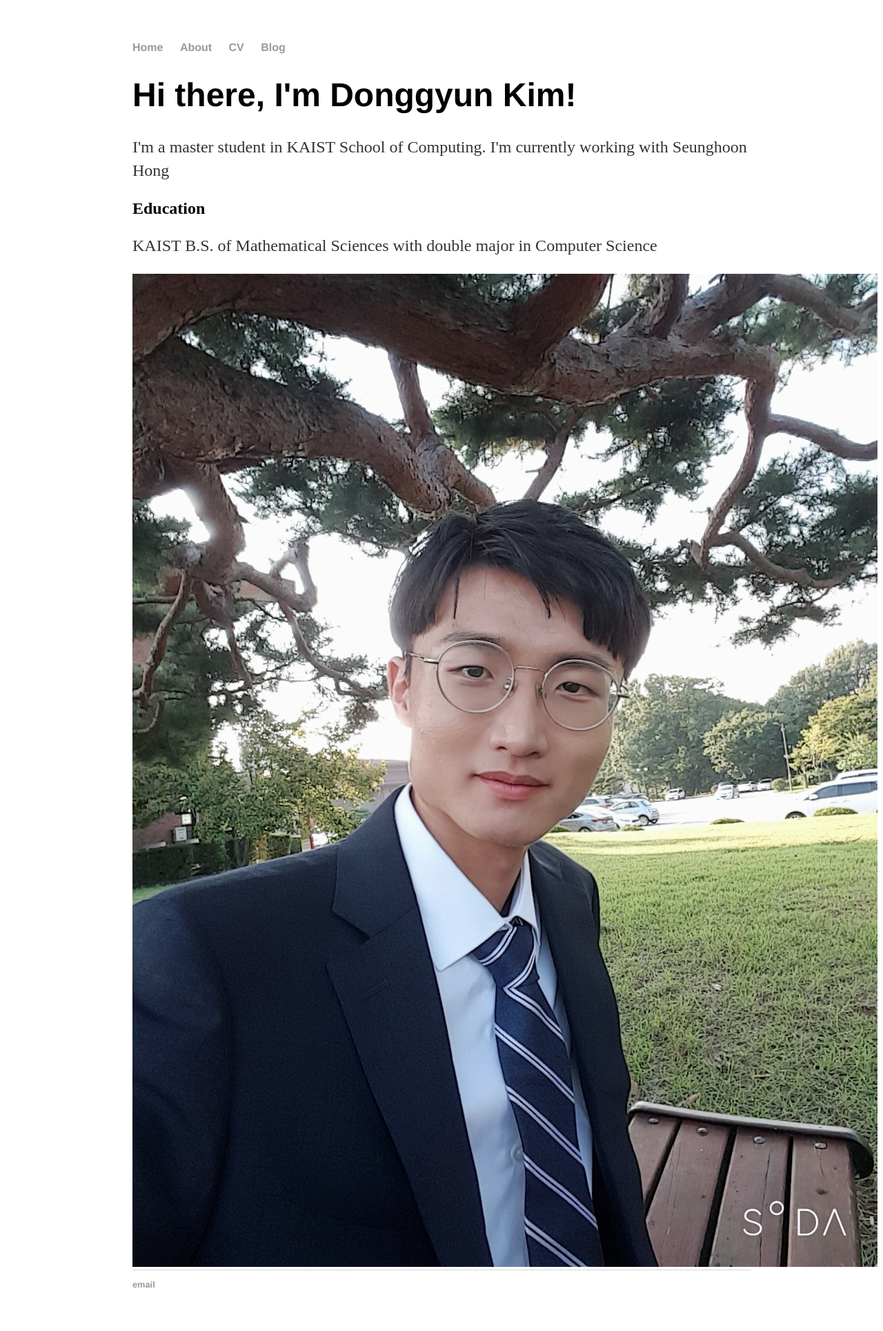
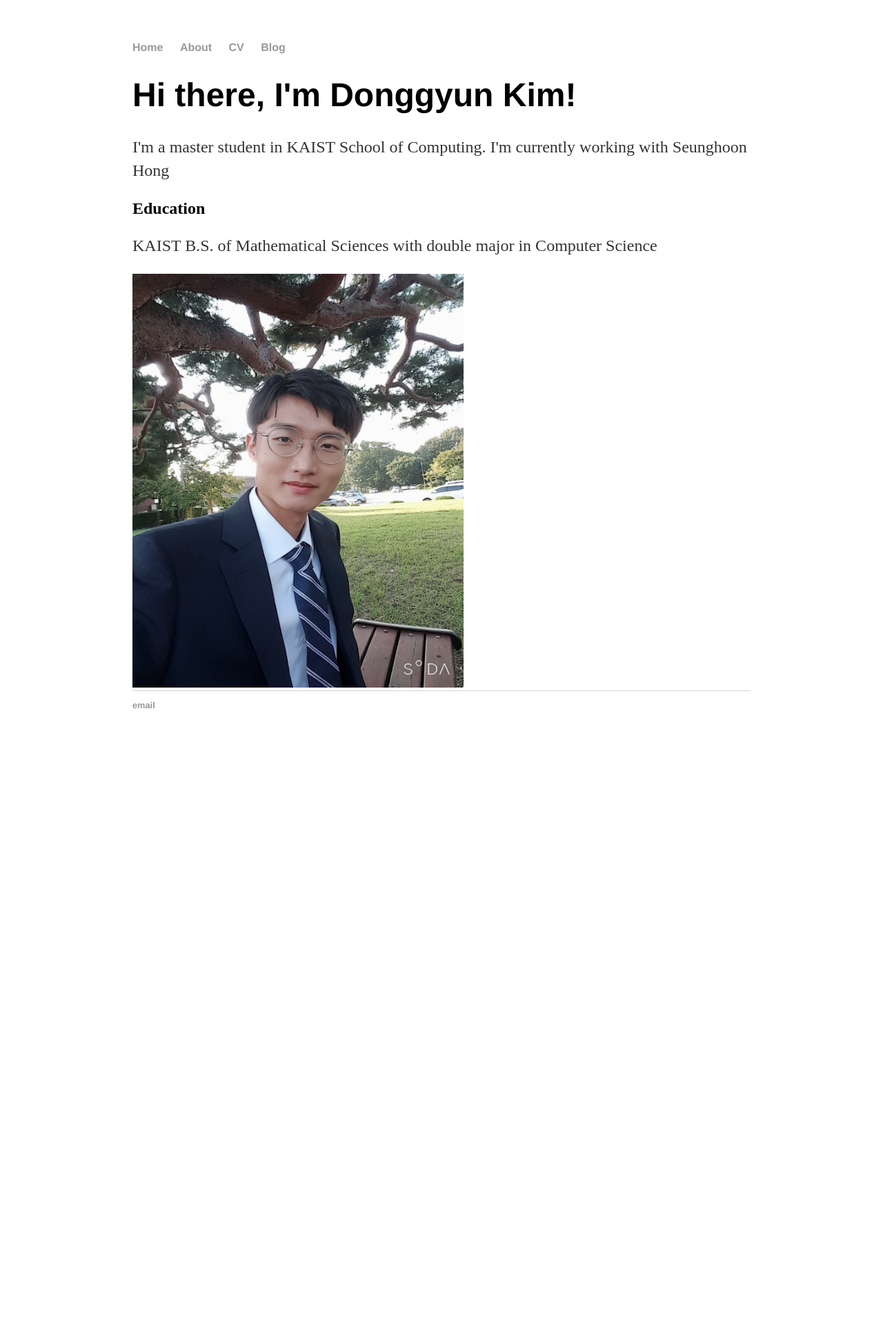
Before and after one commit to GitGyun/GitGyun.github.io, a Jekyll site: the page built from index.html, in a window 1280 px wide. Shown: the whole page at 69% size. Built offline with Jekyll 4.4.1, drawn with Linux system fonts in a browser that asks for light colours; after the commit the page ends 1090 px from its top, so only the background shows below that.

Commit message:
Update index.html

```diff
--- a/index.html
+++ b/index.html
@@ -9,5 +9,5 @@ title: Donggyun Kim
 
 	<h2>Education</h2>
 	<p>KAIST B.S. of Mathematical Sciences with double major in Computer Science</p>
-	<img src="profile_image.jpeg" alt="Profile Image">
+	<img src="profile_image.jpeg" alt="Profile Image" width="480" height="600">
 </div><!-- /.blurb -->
```
